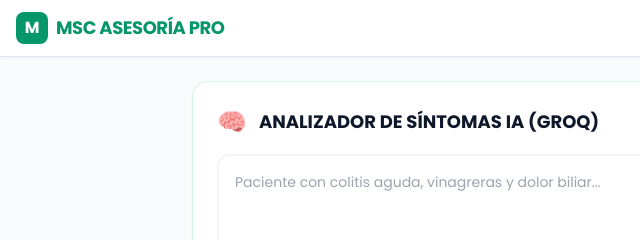
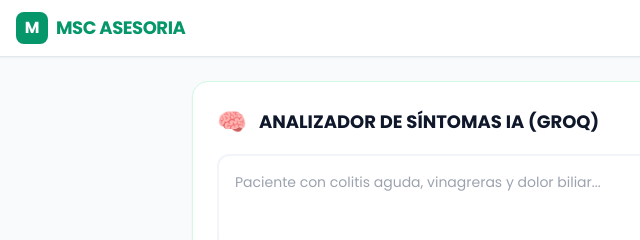
Before and after one commit to rutzu-05/MSC_V2, a plain HTML site: page index.html in a window 1280 px wide. Shown: the top 240 px of the page, 0-640 px from the left. Drawn offline with nearby package versions, Linux system fonts and the light colour scheme.

Commit message:
Update header text from 'ASESORÍA PRO' to 'ASESORIA'

```diff
--- a/index.html
+++ b/index.html
@@ -125,7 +125,7 @@
             <div class="flex items-center gap-2">
                 <div class="w-8 h-8 bg-msc-primary rounded-lg flex items-center justify-center text-white font-bold">M
                 </div>
-                <h1 class="font-bold text-base md:text-lg text-msc-primary tracking-tight">MSC ASESORÍA PRO</h1>
+                <h1 class="font-bold text-base md:text-lg text-msc-primary tracking-tight">MSC ASESORIA</h1>
             </div>
             <div class="flex items-center gap-2 md:gap-4">
                 <select id="themeSelect" onchange="changeTheme()"
```
